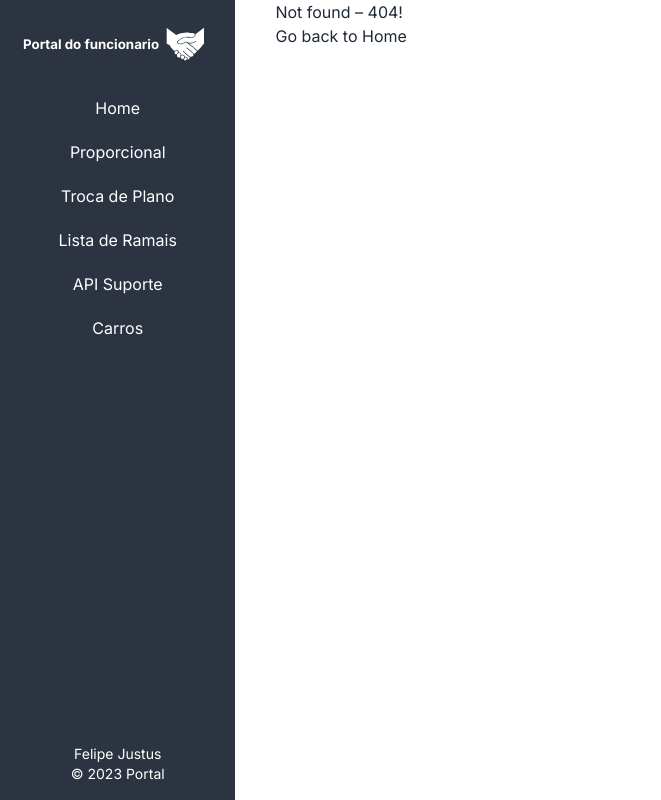
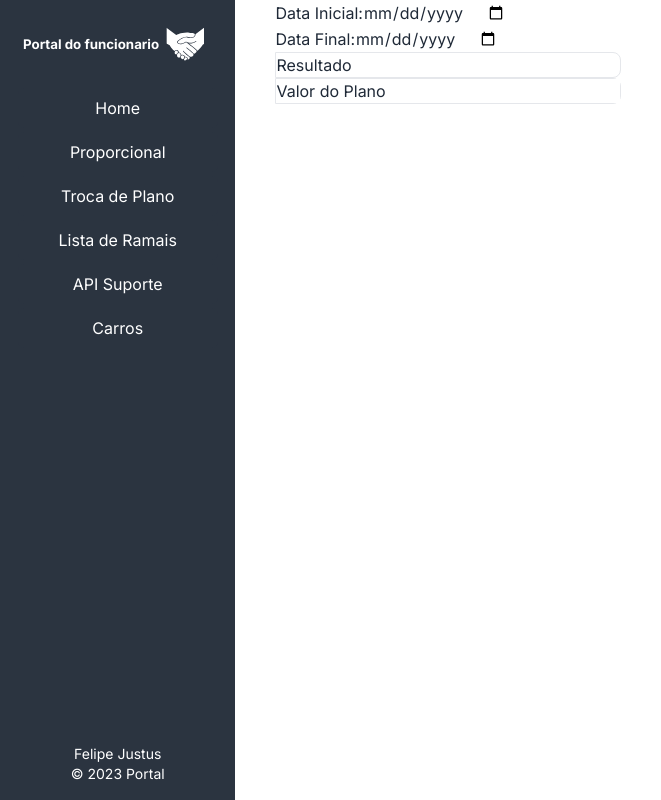
Before and after one commit to FelipeJustusMatos/Portal-do-Funcionario-ConectTelecom, a Next.js app: page /teste in a window 1280 px wide. Before the commit this address had no page. Shown: the whole page, without its empty margins (0-661 px from the left). Built offline with nearby package versions, Linux system fonts and the light colour scheme.

Commit message:
teste  calc

```diff
--- /dev/null
+++ b/src/app/teste/head.jsx
@@ -0,0 +1,7 @@
+export default function PlanoHead() {
+  return (
+    <>
+      <title>TESTE</title>
+    </>
+  );
+}
--- /dev/null
+++ b/src/app/teste/page.jsx
@@ -0,0 +1,57 @@
+"use client";
+import React from "react";
+
+const DateSubtraction = () => {
+  const [startDate, setStartDate] = React.useState("");
+  const [endDate, setEndDate] = React.useState("");
+
+  const handleStartDateChange = (e) => {
+    setStartDate(e.target.value);
+  };
+
+  const handleEndDateChange = (e) => {
+    setEndDate(e.target.value);
+  };
+
+  const calculateDaysPassed = () => {
+    const startDateObj = new Date(startDate);
+    const endDateObj = new Date(endDate);
+    const timeDiff = endDateObj.getTime() - startDateObj.getTime();
+    const daysPassed = Math.floor(timeDiff / (1000 * 3600 * 24));
+    return daysPassed;
+  };
+
+  return (
+    <div className="">
+      <ul className="w-full">
+        <li>
+          <label>Data Inicial:</label>
+          <input
+            type="date"
+            value={startDate}
+            onChange={handleStartDateChange}
+          />
+        </li>
+        <li>
+          <label>Data Final:</label>
+          <input type="date" value={endDate} onChange={handleEndDateChange} />
+        </li>
+        <li className="border rounded-r-lg">
+          <label className="mr-2">Resultado</label>
+          <input
+            type="number"
+            className="text-center"
+            value={calculateDaysPassed()}
+            readOnly
+          />
+        </li>
+        <li className="border rounded-r-lg">
+          <label className="">Valor do Plano</label>
+          <input id="plano" type="number" className="text-center" />
+        </li>
+      </ul>
+    </div>
+  );
+};
+
+export default DateSubtraction;
```
